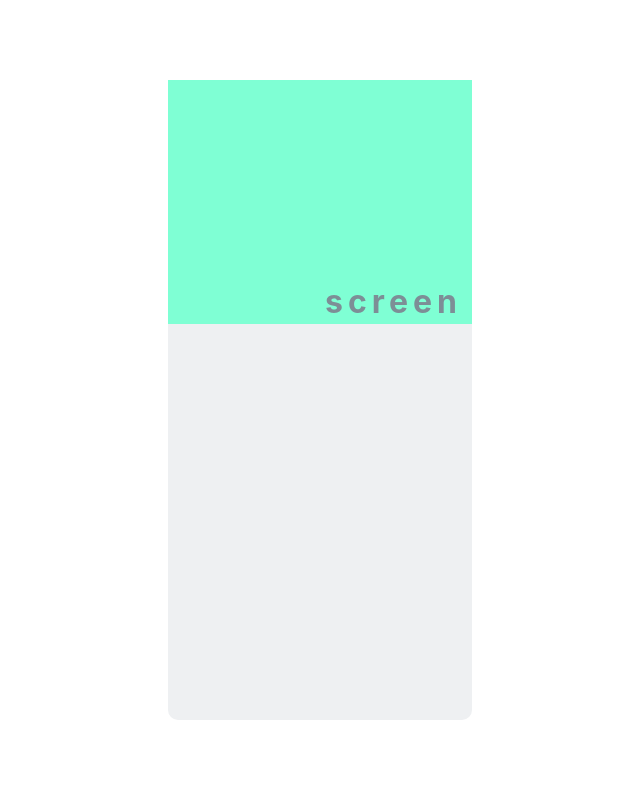
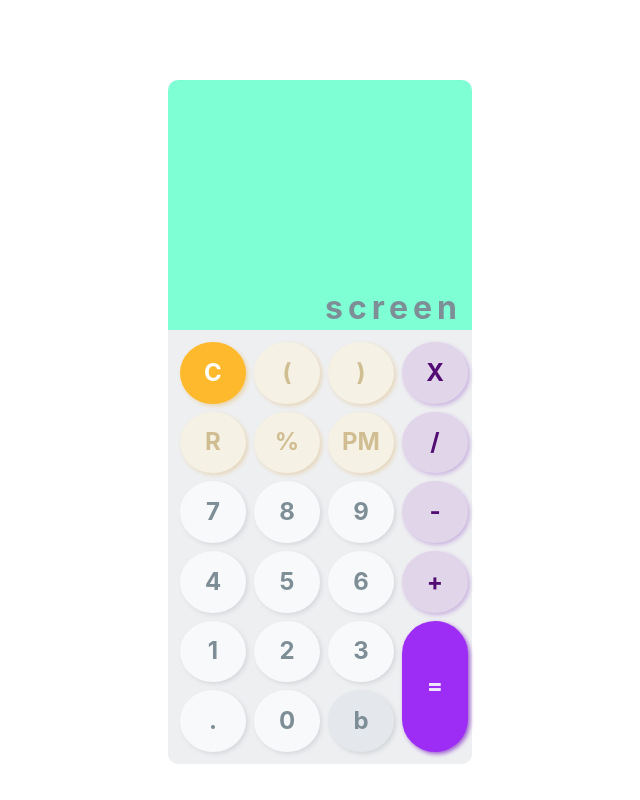
Before and after one commit to sarakaveh2018/my-calculator, a React (Vite) app: page / in a window 1280 px wide. Shown: the whole page, without its empty margins (320-960 px from the left). Built offline with nearby package versions, Linux system fonts and the light colour scheme.

Commit message:
created button component

```diff
--- /dev/null
+++ b/src/calculator/button/button.module.scss
@@ -0,0 +1,52 @@
+.button {
+    display: grid;
+    place-items: center;
+    padding: 0.5rem;
+    font-weight: bold;
+    font-size: 1.5rem;
+    transition: all 0.5s;
+    border-radius: 50%;
+    width: 50px;
+    background-color: blueviolet;
+}
+
+.equals {
+    grid-row: 5 / span 2;
+    grid-column: 4 / 5;
+    background-color: rgb(243, 61, 29);
+    border-radius: 50px;
+}
+
+.orange {
+    background-color: #feb92d;
+    color: white;
+    box-shadow: 2px 2px 4px #ebd5ab;
+}
+
+.lightOrange {
+    background-color: #f5f1e5;
+    color: #d0bd91;
+    box-shadow: 2px 2px 4px #e6d6ba;
+}
+
+.lightPurple {
+    background-color: #e1d5e9;
+    color: #530c74;
+    box-shadow: 2px 2px 4px #cab3e0;
+}
+
+.purple {
+    background-color: #9d2cf5;
+    color: #f0e7fe;
+    box-shadow: 2px 2px 4px #9d5cd2;
+}
+
+.white {
+    background-color: #f8f9fa;
+    box-shadow: 2px 2px 4px #d6d9dc;
+}
+
+.lightGray {
+    background-color: #e4e7eb;
+    box-shadow: 2px 2px 4px #d3d5d8;
+}
--- /dev/null
+++ b/src/calculator/button/button.tsx
@@ -0,0 +1,15 @@
+import css from './button.module.scss';
+import { ButtonProps } from './button.types';
+
+export const Button = ({ value }: ButtonProps): JSX.Element => {
+    return (
+        <div className={`${css.button}
+        ${value === "="
+                ? `${css.equals} ${css.purple}` : value === "C"
+                    ? css.orange : value === "R" || value === "(" || value === ")" || value === 'PM' || value === '%'
+                        ? css.lightOrange : value === "X" || value === "/" || value === '-' || value === '+'
+                            ? css.lightPurple : value === 'b'
+                                ? css.lightGray : css.white}`}>{value}</div>
+    )
+
+}
--- /dev/null
+++ b/src/calculator/button/button.types.ts
@@ -0,0 +1,3 @@
+export interface ButtonProps {
+    value: string | number;
+}
--- a/src/calculator/calculator.module.scss
+++ b/src/calculator/calculator.module.scss
@@ -9,200 +9,15 @@ body {
     width: 19rem;
     height: 40rem;
     border-radius: 10px;
-    background-color: #eef0f2;
-}
-
-.screen {
-    height: 35%;
-    background-color: aquamarine;
-    font-size: 2rem;
-    display: flex;
-    overflow: auto;
-    letter-spacing: 5px;
-    align-items: end;
-    justify-content: end;
-    font-weight: bold;
-    padding: 10px;
 }
 
 .buttonBox {
     display: grid;
     grid-template-columns: repeat(4, 1fr);
     grid-template-rows: repeat(6, 1fr);
-    gap: 0.3rem;
+    gap: 0.5rem;
     padding: 0.75rem;
-    grid-template-areas:
-        'clear openParenthesis closeParenthesis multiple'
-        'radical percent plusMinus divide'
-        'seven eight nine minus'
-        'four five six plus'
-        'one two three equal'
-        'dot zero back equal';
+    height: calc(100% - 230px);
+    background-color: #eeeff1;
+    border-radius: 0 0 10px 10px;
 }
-
-.buttonBox .button {
-    display: grid;
-    place-items: center;
-    padding: 0.5rem;
-    font-weight: bold;
-    font-size: 1.5rem;
-    transition: all 0.5s;
-}
-
-.clear,
-.openParenthesis,
-.closeParenthesis,
-.multiple,
-.radical,
-.percent,
-.plusMinus,
-.divide,
-.seven,
-.eight,
-.nine,
-.minus,
-.four,
-.five,
-.six,
-.plus,
-.one,
-.two,
-.three,
-.dot,
-.zero,
-.back {
-    border-radius: 50%;
-    width: 45px;
-    height: 40px;
-}
-
-.clear {
-    grid-area: clear;
-}
-
-.openParenthesis {
-    grid-area: openParenthesis;
-}
-
-.closeParenthesis {
-    grid-area: closeParenthesis;
-}
-
-.multiple {
-    grid-area: multiple;
-}
-
-.radical {
-    grid-area: radical;
-}
-
-.percent {
-    grid-area: percent;
-}
-
-.plusMinus {
-    grid-area: plusMinus;
-}
-
-.openParenthesis {
-    grid-area: openParenthesis;
-}
-
-.divide {
-    grid-area: divide;
-}
-
-.seven {
-    grid-area: seven;
-}
-
-.eight {
-    grid-area: eight;
-}
-
-.nine {
-    grid-area: nine;
-}
-
-.minus {
-    grid-area: minus;
-}
-
-.four {
-    grid-area: four;
-}
-
-.five {
-    grid-area: five;
-}
-
-.six {
-    grid-area: six;
-}
-
-.plus {
-    grid-area: plus;
-}
-
-.one {
-    grid-area: one;
-}
-
-.two {
-    grid-area: two;
-}
-
-.three {
-    grid-area: three;
-}
-
-.dot {
-    grid-area: dot;
-}
-
-.zero {
-    grid-area: zero;
-}
-
-.back {
-    grid-area: back;
-}
-
-.equal {
-    grid-area: equal;
-    border-radius: 50px;
-}
-
-.orange {
-    background-color: #feb92d;
-    color: white;
-    box-shadow: 2px 2px 4px #ebd5ab;
-}
-
-.lightOrange {
-    background-color: #f5f1e5;
-    color: #d0bd91;
-    box-shadow: 2px 2px 4px #e6d6ba;
-}
-
-.lightPurple {
-    background-color: #e1d5e9;
-    color: #530c74;
-    box-shadow: 2px 2px 4px #cab3e0;
-}
-
-.purple {
-    background-color: #9d2cf5;
-    color: #f0e7fe;
-    box-shadow: 2px 2px 4px #9d5cd2;
-}
-
-.white {
-    background-color: #f8f9fa;
-    box-shadow: 2px 2px 4px #d6d9dc;
-}
-
-.lightGray {
-    background-color: #e4e7eb;
-    box-shadow: 2px 2px 4px #d3d5d8;
-}
--- a/src/calculator/calculator.tsx
+++ b/src/calculator/calculator.tsx
@@ -1,3 +1,4 @@
+import { Button } from './button/button';
 import css from './calculator.module.scss';
 import { Result } from './result/result';
 
@@ -7,18 +8,23 @@ const btnValues = [
     [7, 8, 9, "-"],
     [4, 5, 6, "+"],
     [1, 2, 3],
-    [0, ".", "="],
-  ];
+    [".", 0, 'b', "="],
+];
 
 export const Calculator = () => {
     return (
         <div className={css.container}>
             <Result />
+            <div className={css.buttonBox}>
+                {
+                    btnValues.flat().map((btn, i) => {
+                        return (
+                            <Button key={i} value={btn} />
+                        )
 
-            {/* <div className={css.screen}>
-                input
-            </div> */}
-            <div className={css.buttonBox}>
+                    })
+                }
+
                 {/* <div className={`${css.button} ${css.clear} ${css.orange}`}>C</div>
                 <div className={`${css.button} ${css.openParenthesis} ${css.lightOrange}`}>(</div>
                 <div className={`${css.button} ${css.closeParenthesis} ${css.lightOrange}`}>)</div>
--- a/src/calculator/result/result.module.scss
+++ b/src/calculator/result/result.module.scss
@@ -1,5 +1,5 @@
 .screen {
-    height: 35%;
+    height: 230px;
     background-color: aquamarine;
     font-size: 2rem;
     display: flex;
@@ -9,4 +9,5 @@
     justify-content: end;
     font-weight: bold;
     padding: 10px;
+    border-radius: 10px 10px 0 0 ;
 }
```
